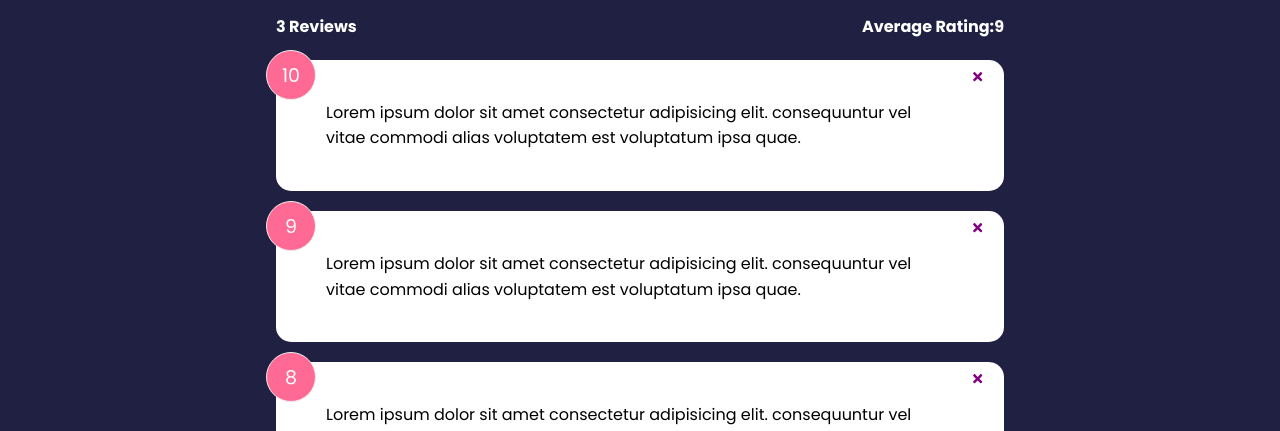
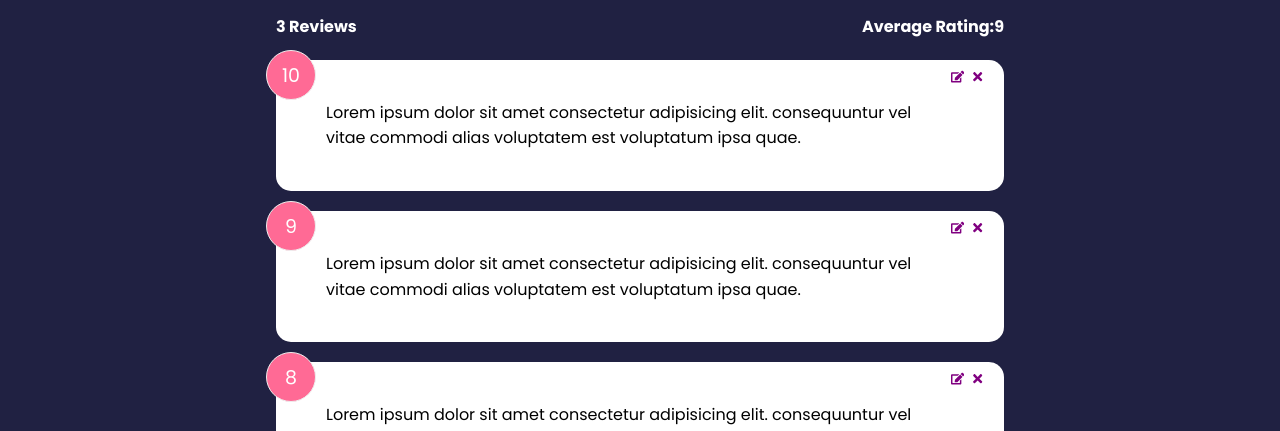
Before and after one commit to nhokluss/20127579_05_BTLT, a React (Create React App) app: page / in a window 1280 px wide. Shown: the part 399-830 px from the top of the page. Built offline with nearby package versions, Linux system fonts and the light colour scheme.

Commit message:
edit icon

```diff
--- a/src/App.js
+++ b/src/App.js
@@ -21,6 +21,12 @@
             setFeedback(feedback.filter((item)=>item.id!==id)
             )}
     }
+    const [feedbackEdit,setFeedbackEdit]=useState({item:{},
+        edit:false
+    })
+    const editFeedback=(item)=>{
+       setFeedbackEdit({item,edit:true})
+    }
     return(
     <Router>
         <Header />
@@ -32,6 +38,7 @@
                 <>
             <FeedbackForm handleAdd={addFeedback}/>
             <FeedbackStats feedback={feedback}/>
+            <feedbackEdit editFeedback={editFeedback}/>
             <FeedbackList
              feedback={feedback}
              handleDelete={deleteFeedback} />
--- a/src/components/Feedbackitem.jsx
+++ b/src/components/Feedbackitem.jsx
@@ -1,8 +1,9 @@
 import Card from "./shared/Card";
 import React from "react";
-import {FaTimes} from "react-icons/fa";
+import {FaTimes,FaEdit} from "react-icons/fa";
 import PropTypes from 'prop-types';
-function Feedbackitem({item,handleDelete})
+
+function Feedbackitem({item,handleDelete,editFeedback})
 {
 
     return(
@@ -13,7 +14,9 @@
         <button onClick={()=>handleDelete(item.id)} className='close'>
             <FaTimes color='purple'/>
         </button>
-
+        <button onClick={()=>editFeedback(item)} className="edit">
+            <FaEdit color='purple'/>
+        </button>
         <div className="text-display"> {item.text} </div>
     </Card>
 
```
